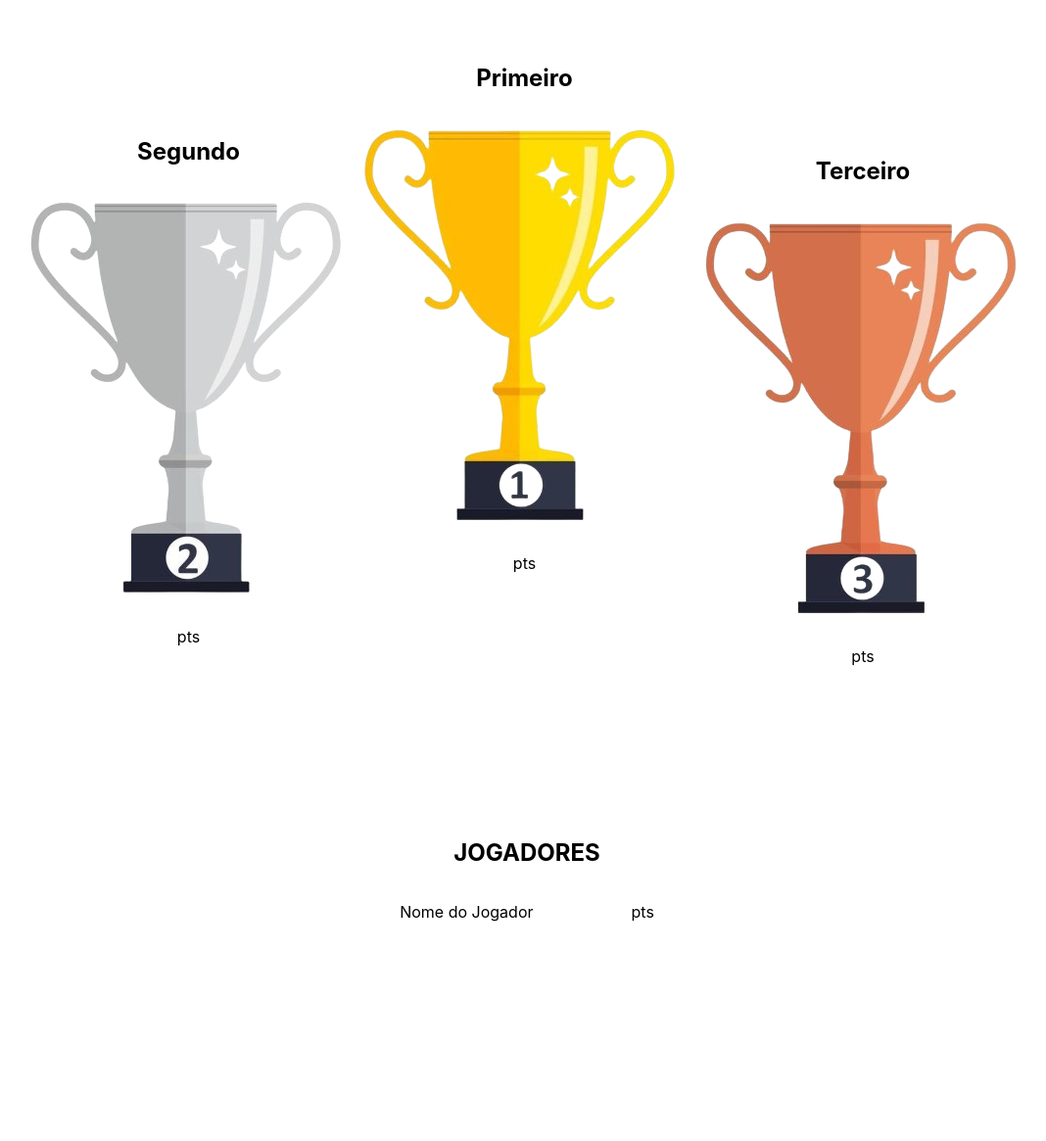
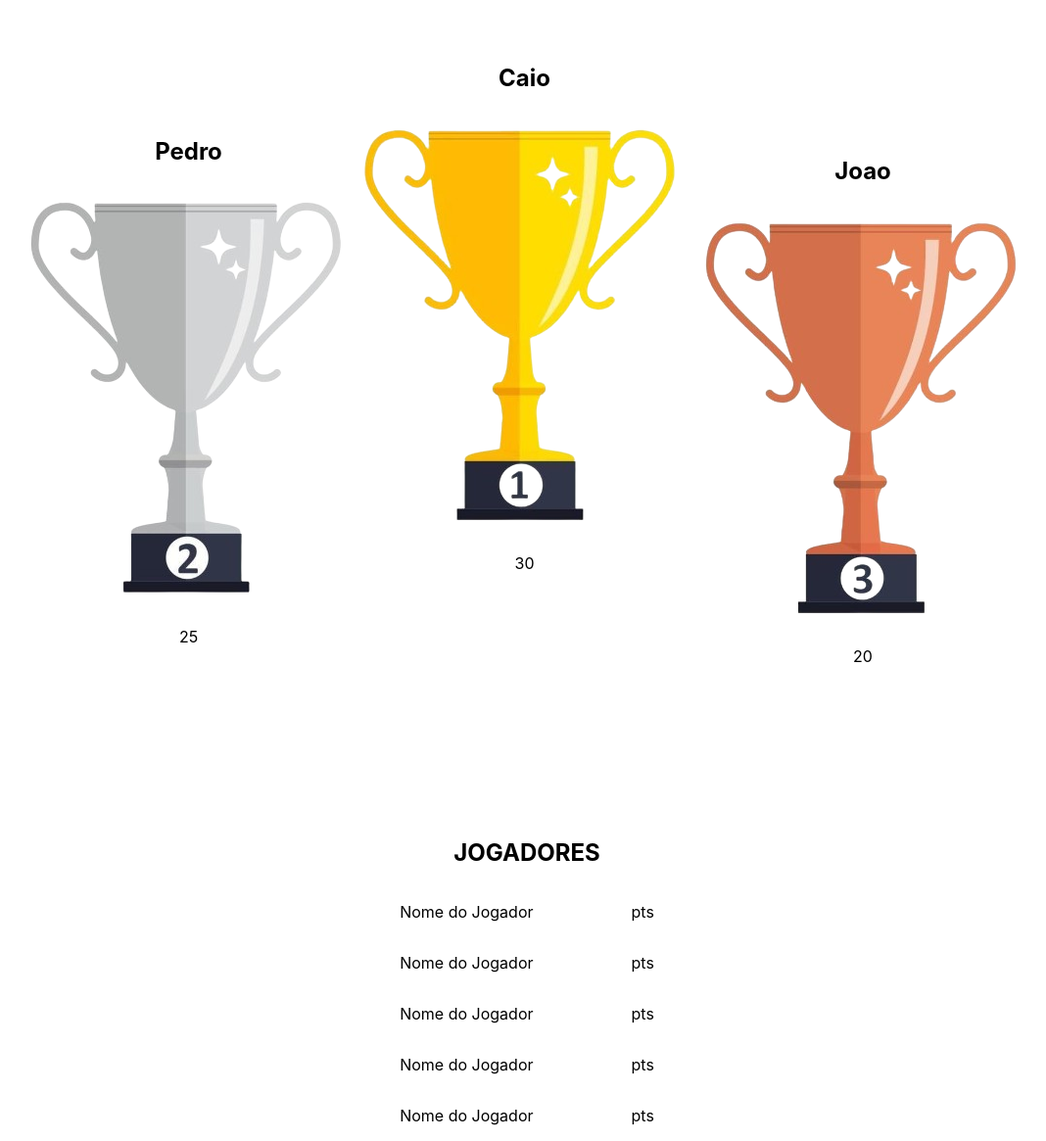
Before and after one commit to CaioVAzeredo/camp-xadrez-front-end, a React (Create React App) app: page / in a window 1280 px wide. Shown: the whole page at 98% size, without its empty margins (102-1170 px from the left). Before the commit the page ends 957 px from the top, so only its background shows below. Built offline with nearby package versions, Linux system fonts and the light colour scheme.

Commit message:
adição dos nomes

```diff
--- a/src/componentes/Jogadores/index.js
+++ b/src/componentes/Jogadores/index.js
@@ -7,6 +7,18 @@ const Jogadores = (props) => {
             <div className='infoJogador' >
             <p className='nomeJogador'>Nome do Jogador</p> <p className='ptsJogador'>pts</p>
             </div>
+            <div className='infoJogador' >
+            <p className='nomeJogador'>Nome do Jogador</p> <p className='ptsJogador'>pts</p>
+            </div>
+            <div className='infoJogador' >
+            <p className='nomeJogador'>Nome do Jogador</p> <p className='ptsJogador'>pts</p>
+            </div>
+            <div className='infoJogador' >
+            <p className='nomeJogador'>Nome do Jogador</p> <p className='ptsJogador'>pts</p>
+            </div>
+            <div className='infoJogador' >
+            <p className='nomeJogador'>Nome do Jogador</p> <p className='ptsJogador'>pts</p>
+            </div>
         </section>
     )
 }
--- a/src/componentes/Podium/Podium.js
+++ b/src/componentes/Podium/Podium.js
@@ -4,14 +4,23 @@ import Segundo from './Segundo'
 import Terceiro from './Terceiro'
 
 const Podium = () => {
+
+    const primeiro = 'Caio'
+    const ptsPrimeiro = 30
+    const segundo = 'Pedro'
+    const ptsSegundo = 25
+    const terceiro = 'Joao'
+    const ptsTerceiro = 20
+
     return (
         <section className='podium'>
 
-            <Segundo />
+            <Segundo nome={segundo} pts={ptsSegundo} />
 
-            <Primeiro />
+            <Primeiro nome={primeiro} pts={ptsPrimeiro} />
 
-            <Terceiro />
+            <Terceiro nome={terceiro} pts={ptsTerceiro} />
+
 
         </section>
     )
--- a/src/componentes/Podium/Primeiro/index.js
+++ b/src/componentes/Podium/Primeiro/index.js
@@ -2,9 +2,10 @@ import './Primeiro.css'
 const Primeiro = (props) => {
     return (
         <div className="primeiro">
-            <h1> Primeiro </h1>
+            <h1> {props.nome} </h1>
             <img src="/imagens/primeiro.png" alt="imagem de primeiro lugar" />
-            <p className='ptsPrimeiro'>pts</p>
+            <p className='ptsPrimeiro'>{props.pts}</p>
+
         </div>
     )
 
--- a/src/componentes/Podium/Segundo/index.js
+++ b/src/componentes/Podium/Segundo/index.js
@@ -3,9 +3,9 @@ import './Segundo.css'
 const Segundo = (props) => {
     return (
         <div className="segundo">
-            <h1>Segundo</h1>
+            <h1>{props.nome}</h1>
             <img src="/imagens/segundo.png" alt="imagem de segundo lugar" />
-            <p className='ptsSegundo'>pts</p>
+            <p className='ptsSegundo'>{props.pts}</p>
         </div>
     )
 }
--- a/src/componentes/Podium/Terceiro/index.js
+++ b/src/componentes/Podium/Terceiro/index.js
@@ -3,9 +3,9 @@ import './Terceiro.css'
 const Terceiro = (props) => {
     return (
         <div className="terceiro">
-            <h1>Terceiro</h1>
+            <h1>{props.nome}</h1>
             <img src="/imagens/terceiro.png" alt="imagem de terceiro lugar" />
-            <p className='ptsTerceiro'>pts</p>
+            <p className='ptsTerceiro'>{props.pts}</p>
         </div>
     )
 }
```
Also changed, not shown: src/componentes/AlunosJSON/alunos.json (added, +107 -0 lines).
